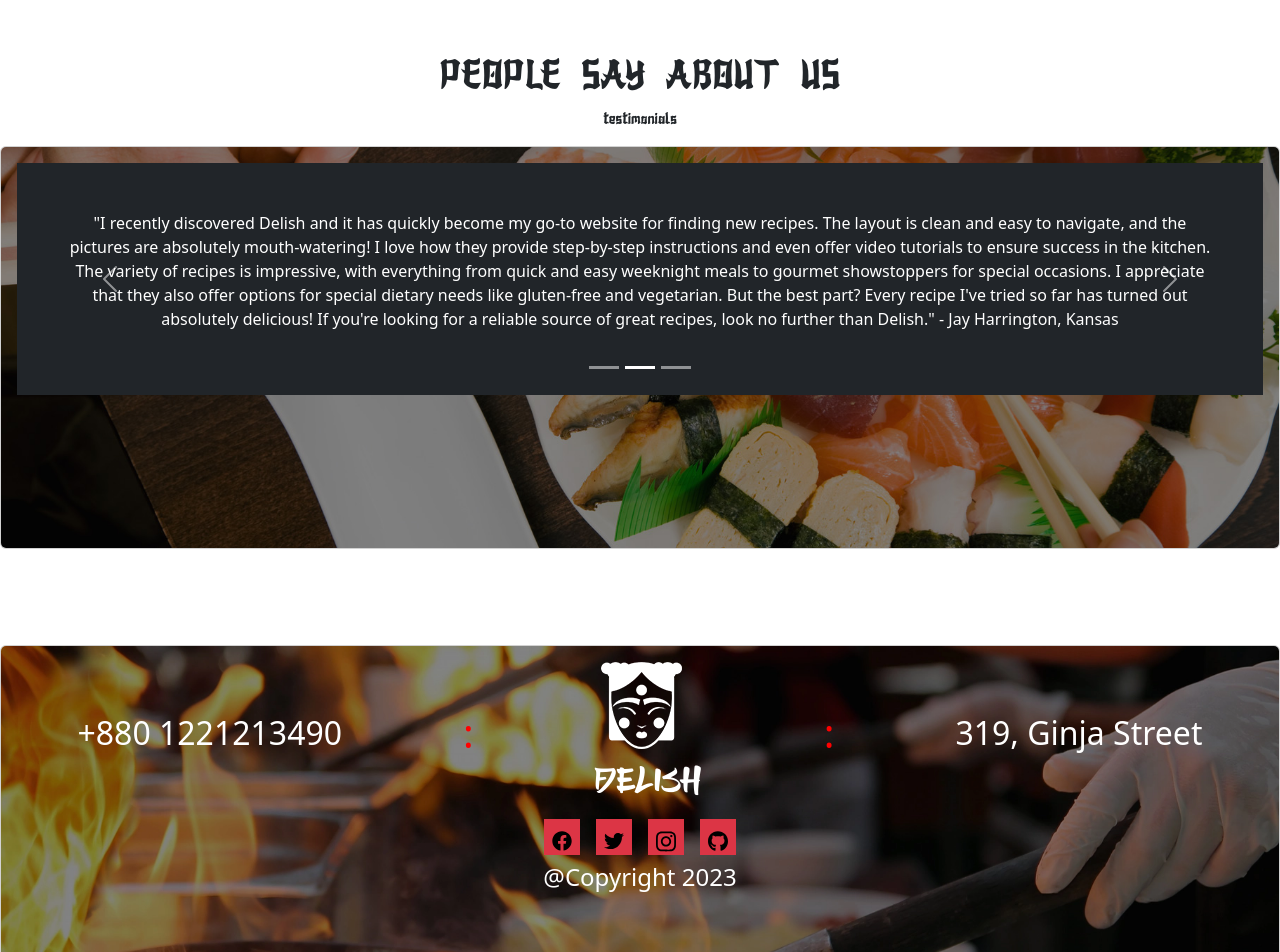
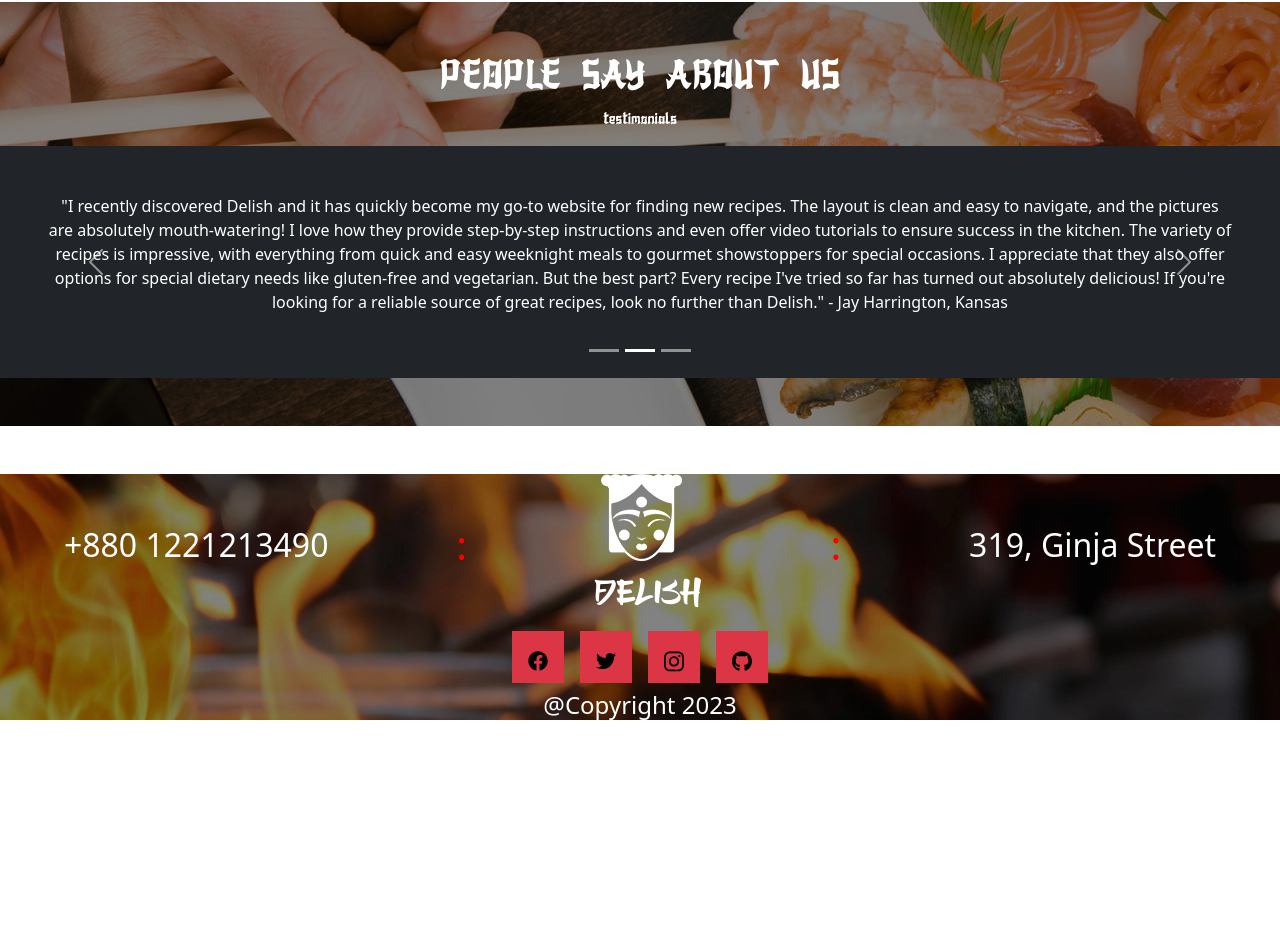
Before and after one commit to tezalve/delish, a React (Vite) app: page / in a window 1280 px wide. Shown: the part 1165-2117 px from the top of the page. After the commit the page ends 1941 px from the top, so only its background shows below. Built offline with nearby package versions, Linux system fonts and the light colour scheme; no server answers; sample sign-in values are in the browser's storage.

Commit message:
:sparkles: made the componets resposive

```diff
--- a/src/pages/Footer/Footer.jsx
+++ b/src/pages/Footer/Footer.jsx
@@ -12,11 +12,7 @@ import { ReactSVG } from 'react-svg';
 
 const Footer = () => {
     return (
-        <div>
-            <Card className="text-white">
-                <Card.Img src={footer} alt="Card image" />
-                <Card.ImgOverlay>
-                    <div>
+        <div className='bg-image text-white' style={{backgroundImage: `url(${footer})`}}>
             <div className='d-flex justify-content-around align-items-center'>
                 <h2>+880 1221213490</h2>
                 <h1 style={{ color: "red" }}>:</h1>
@@ -28,16 +24,16 @@ const Footer = () => {
                 <h2>319, Ginja Street</h2>
             </div>
             <div className='d-flex justify-content-center'>
-                            <div className='bg-danger m-2 p-2 i-tra'>
+                <div className='bg-danger m-2 p-3 i-tra'>
                     <ReactSVG style={{ width: "20px", height: "20px" }} src={facebook} />
                 </div>
-                            <div className='bg-danger m-2 p-2 i-tra'>
+                <div className='bg-danger m-2 p-3 i-tra'>
                     <ReactSVG style={{ width: "20px", height: "20px" }} src={twitter} />
                 </div>
-                            <div className='bg-danger m-2 p-2 i-tra'>
+                <div className='bg-danger m-2 p-3 i-tra'>
                     <ReactSVG style={{ width: "20px", height: "20px" }} src={instagram} />
                 </div>
-                            <div className='bg-danger m-2 p-2 i-tra'>
+                <div className='bg-danger m-2 p-3 i-tra'>
                     <ReactSVG style={{ width: "20px", height: "20px" }} src={github} />
                 </div>
             </div>
@@ -45,9 +41,6 @@ const Footer = () => {
                 <h4 className='text-center'>@Copyright 2023</h4>
             </div>
         </div>
-                </Card.ImgOverlay>
-            </Card>
-        </div>
     );
 };
 
--- a/src/pages/Home/Home.jsx
+++ b/src/pages/Home/Home.jsx
@@ -3,6 +3,7 @@ import Banner from './Banner/Banner';
 import Chef from './Chef/Chef';
 import { CardGroup } from 'react-bootstrap';
 import Reviews from './Reviews/Reviews';
+import review from '../../../public/images/review.jpg'
 
 const Home = () => {
 
@@ -35,8 +36,8 @@ const Home = () => {
                     }
                 </CardGroup>
             </div>
-            <div className='py-5'>
-                <div className='text-center' style={{ fontFamily: "Karasha" }}>
+            <div className='py-5 bg-image' style={{backgroundImage: `url(${review})`}}>
+                <div className='text-center text-white' style={{ fontFamily: "Karasha" }}>
                     <h1>PEOPLE SAY ABOUT US</h1>
                     <p>testimonials</p>
                 </div>
--- a/src/pages/Home/Reviews/Reviews.jsx
+++ b/src/pages/Home/Reviews/Reviews.jsx
@@ -1,15 +1,9 @@
 import React from 'react';
-import { Card, Carousel } from 'react-bootstrap';
-import review from '../../../../public/images/review.jpg'
-import white from '../../../../public/images/white.jpg'
-
+import { Carousel } from 'react-bootstrap';
 const Reviews = () => {
     return (
         <div>
-            <Card className="text-white">
-                <Card.Img src={review} alt="Card image" />
-                <Card.ImgOverlay>
-                    <Carousel className='text-center'>
+            <Carousel className='text-center text-white'>
                 <Carousel.Item className='bg-dark'>
                     <p className=' p-5'>"I stumbled upon Delsih while searching for new recipes to try and I am so glad I did! This website is a goldmine of delicious recipes from all over the world. The search function is user-friendly and I love how I can filter recipes by cuisine, dietary restrictions, and more. The recipes themselves are easy to follow and always turn out amazing. The pictures are also stunning and make me want to try every recipe on the site! I also appreciate the helpful tips and tricks provided by the website's editors. Overall, I highly recommend Delsih to anyone looking to up their cooking game and explore new flavors." - Yuki Nakamura, Anytown</p>
                 </Carousel.Item>
@@ -22,8 +16,6 @@ const Reviews = () => {
                     <p className=' p-5'>"I've been a loyal user of Delsih for years now and I have to say, it just keeps getting better and better. The website has a vast collection of recipes from all over the world, and I love how easy it is to find something new to try. I've made everything from simple weeknight dinners to elaborate holiday feasts using recipes from this site, and they always turn out amazing. The instructions are clear and easy to follow, and the pictures are always stunning. I also love that the website includes nutritional information for each recipe, making it easy to keep track of my diet. But what really sets Delsih apart is the sense of community. I love that I can leave comments and reviews on recipes and connect with other home cooks who are also passionate about cooking. Overall, I can't recommend Delsih enough to anyone who loves to cook and wants to expand their culinary horizons." - Lisa Jia, Vegas</p>
                 </Carousel.Item>
             </Carousel>
-                </Card.ImgOverlay>
-            </Card>
         </div>
     );
 };
```
Lines whose indentation alone changed are shown as unchanged.
